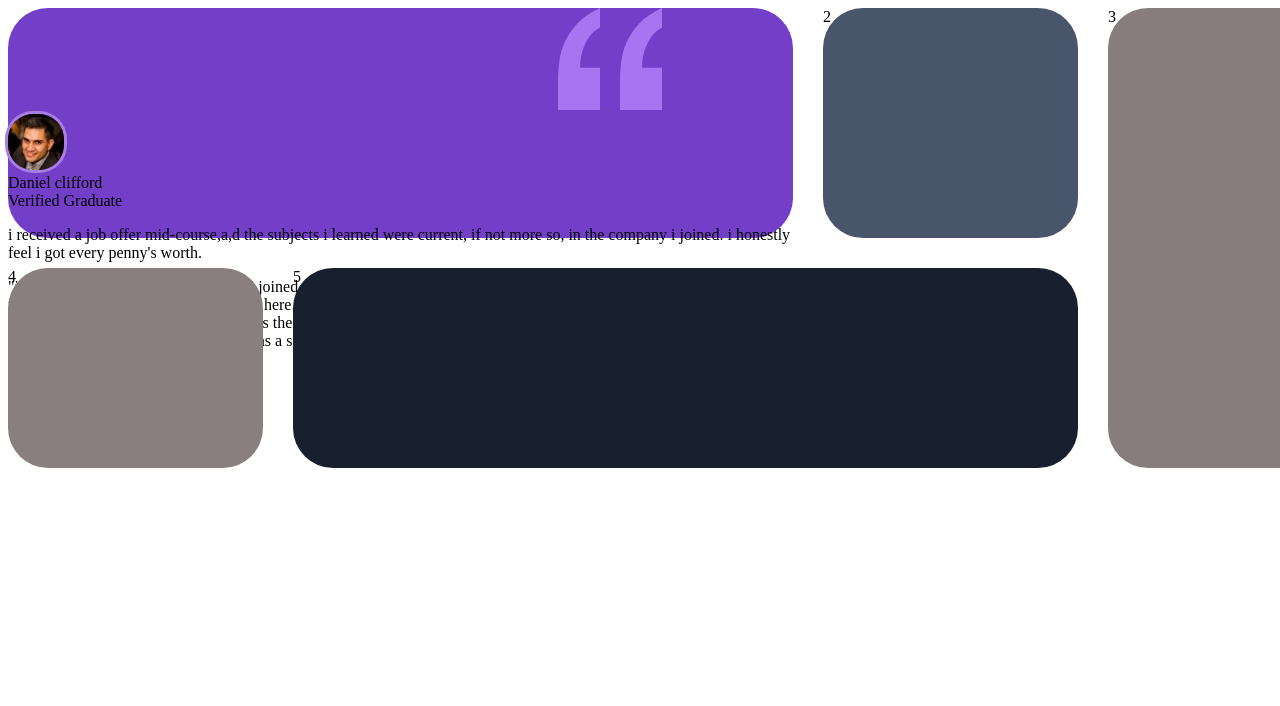
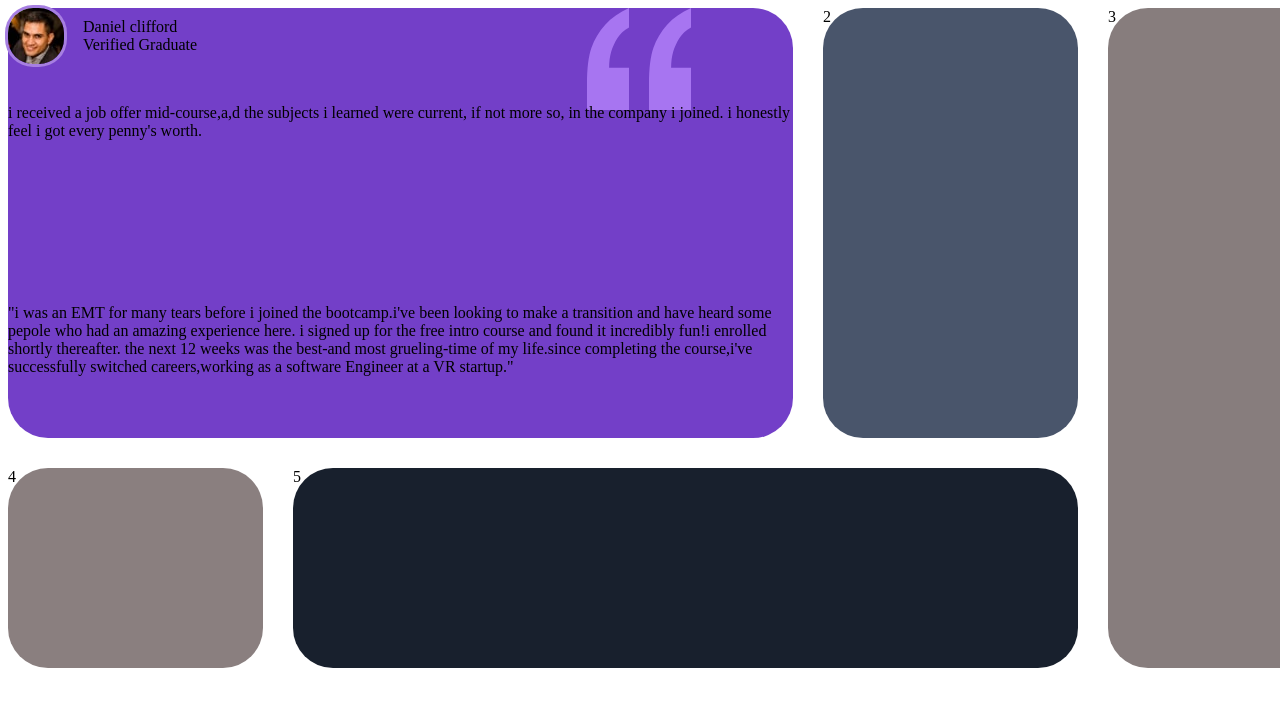
Before and after one commit to alirezash-web-designer/challenge-Testimonials-grid-section, a plain HTML site: page index.html in a window 1280 px wide. Shown: the top 706 px of the page. Drawn offline with Linux system fonts and the light colour scheme.

Commit message:
use grid for layer cell-1 and chang image to background

```diff
--- a/index.html
+++ b/index.html
@@ -12,11 +12,14 @@
 <main>
 <div class="container">
   <div class="cell-1">
-    <object type="image/svg+xml" data="image/bg-pattern-quotation.svg" class="c1-img"></object>
     <div class="cl-1-title">
-      <div><img src="image/image-daniel.jpg" alt="profile" class="pf-daniel"></div>
-      <div class="?">Daniel clifford</div>
-      <div class="?">Verified Graduate</div>
+      <div>
+        <img src="image/image-daniel.jpg" alt="profile" class="pf-daniel">
+        <div class="b2">
+          Daniel clifford<br>
+          Verified Graduate
+        </div>
+      </div>
       <p>
         i received a job offer mid-course,a,d the subjects i learned
         were current, if not more so, in the company i joined.
--- a/styles.css
+++ b/styles.css
@@ -3,7 +3,7 @@
     height: 500px;
 
     grid-template-columns:255px 500px 255px 300px ;
-    grid-template-rows: 230px 200px;
+    grid-template-rows: 430px 200px;
     grid-column-gap: 30px;
     grid-row-gap: 30px;
 }
@@ -14,6 +14,9 @@
     background-color: #733fc8;
     grid-column-start:1 ;
     grid-column-end:3 ;
+    background-image:url(image/bg-pattern-quotation.svg);
+    background-repeat: no-repeat;
+    background-position:85% 0 ;
 }
 .cell-2{
     background-color: #49556b;
@@ -34,10 +37,18 @@
     background-color: #18202d;
     grid-column-end: 4;
 }
-.c1-img{
-    padding-left: 550px;
-}
 .pf-daniel{
     box-shadow:0 0 0 3px #a77fe2;
     border-radius: 25px;
+    float: left;
 }
+.cl-1-title{
+    display: grid;
+    grid-template-columns: auto;
+    grid-template-rows:50px 170px 140px ;
+    grid-row-gap: 30px;
+}
+.b2{
+    margin-left: 75px;
+    margin-top:10px;
+}
```
